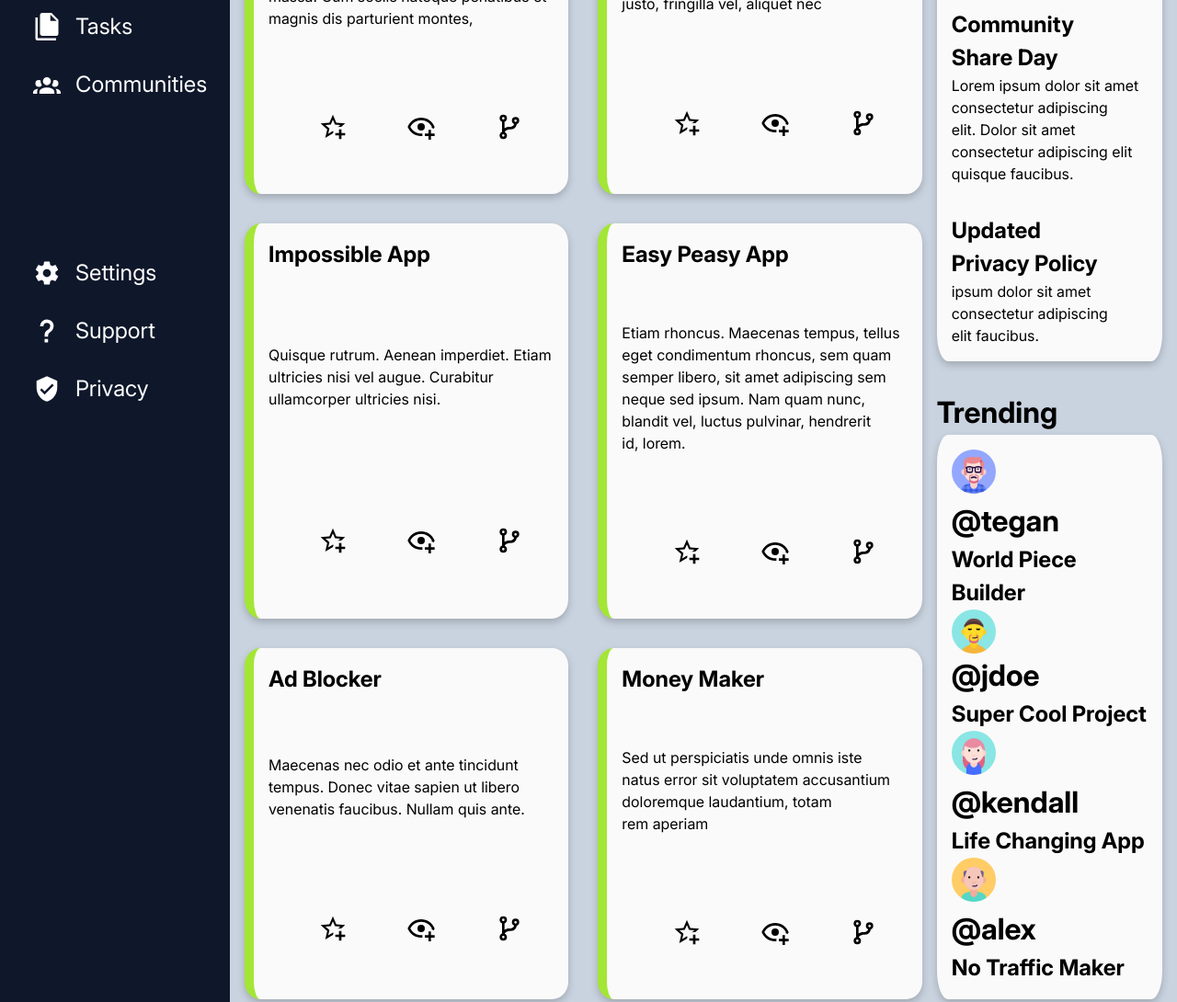
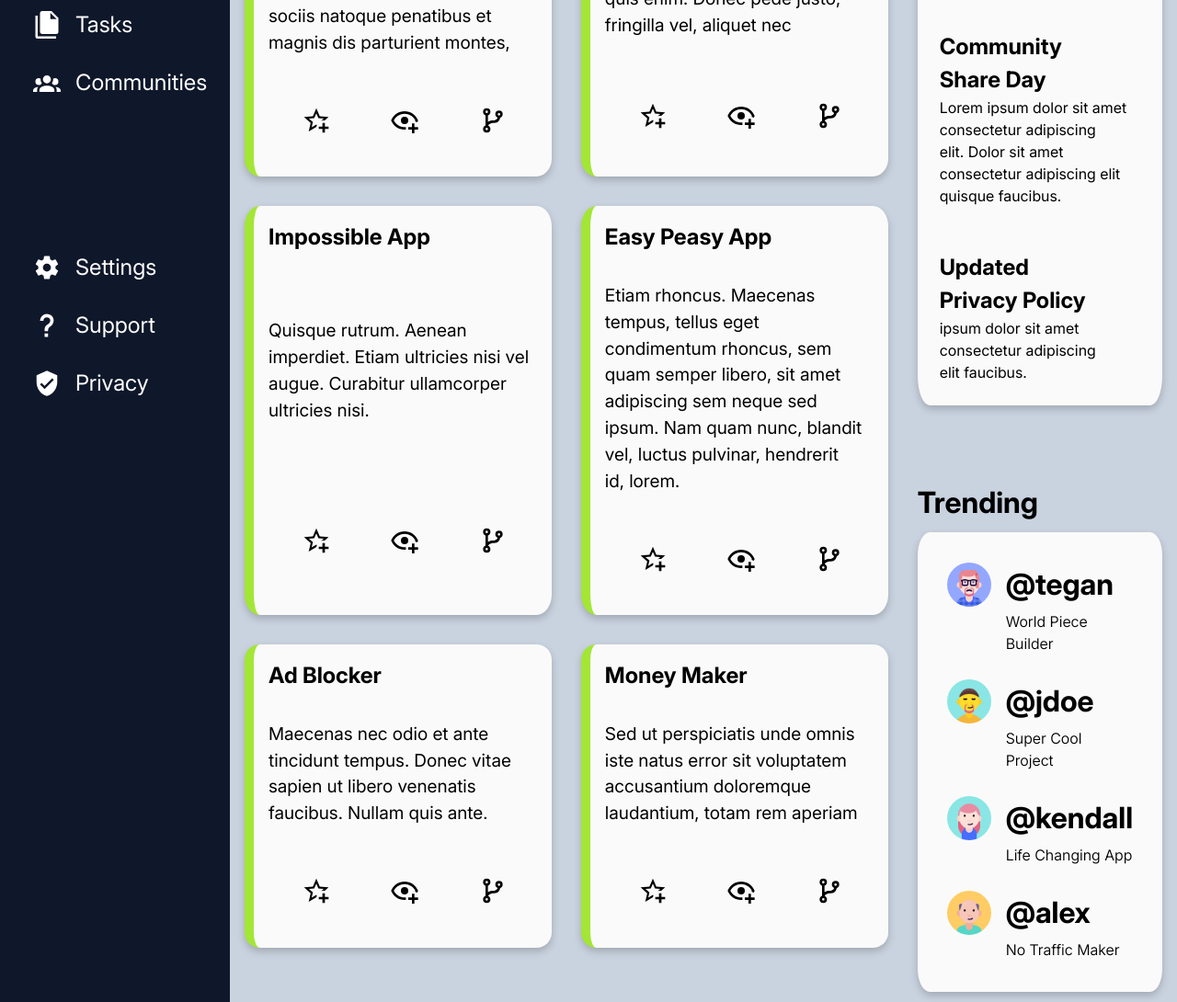
Before and after one commit to aesco1/admin-dashboard, a plain HTML site: page index.html in a window 1280 px wide. Shown: the part 483-1573 px from the top of the page at 92% size. Drawn offline with Linux system fonts and the light colour scheme.

Commit message:
Finish trending and announcements section

```diff
--- a/index.html
+++ b/index.html
@@ -203,10 +203,11 @@
                     <h2 class="proj-name">World Piece Builder</h2>
                 </div>
 
-                <div class="t-card"></div>
+                <div class="t-card">
                     <img src="/imgs/main.png" class="main-avatar">
                     <h1 class="address">@jdoe</h1>
                     <h2 class="proj-name">Super Cool Project</h2>
+                </div>
 
                 <div class="t-card">
                     <img src="/imgs/avatar (2).png" alt="" class="main-avatar">
--- a/styles.css
+++ b/styles.css
@@ -330,7 +330,7 @@ p {
   display: grid;
   grid-template-columns: 4fr 1fr;
   grid-template-rows: auto auto 1fr;
-  column-gap: 1rem;
+  column-gap: 2rem;
   row-gap: 1rem;
 }
 
@@ -351,6 +351,10 @@ p {
   font-size: 1.5rem;
 }
 
+.card > p{
+  font-size: 1.2rem;
+}
+
 .project-container{
   grid-row: 1 / 4;
   display: grid;
@@ -358,6 +362,7 @@ p {
   grid-template-rows: 2rem repeat(3, auto);
   gap: 2rem;
   align-items: stretch;
+  margin-bottom: 3rem;
 }
 
 .proj-Header{
@@ -394,7 +399,8 @@ p {
 /*Announcements section */
 .announce-container{
   padding-top: .5rem;
-  grid-row: 1 / 3;
+  grid-row: 1 / 2;
+  margin-bottom: 4.1rem;
 }
 
 .announce-container > h1{
@@ -413,32 +419,58 @@ p {
 }
 
 .a-card{
-  padding: 1rem;
+  padding: 1.5rem;
 }
 
 
 /*Trending Section*/
+
 .trending-container{
   grid-column: 2 / 3;
-  grid-row: 3 / 4;
+  grid-row: 2 / 4;
   display: grid;
   grid-template-columns: 1fr;
-  justify-content: center;
-  align-items: stretch;
-  gap: 0;
+  gap: 0.5rem;
+  align-content: start;
+  min-height: 500px;
 }
 
 .t-cards{
   display: grid;
   grid-template-columns: 1fr;
-  justify-content: center;
-  align-items: start;
+  gap: 1.5rem;
   background-color: var(--card-bg-color);
-  padding: 1rem;
+  padding: 2rem;
   border-radius: 5%;
   box-shadow: 0px 4px 8px rgba(0, 0, 0, 0.2);
+  min-height: 500px;
 }
 
 .trending-container > h1 {
-  margin-top: 1rem;
+  margin: 0;
 }
+
+.t-card{
+  display: grid;
+  grid-template-columns: auto 1fr;
+  column-gap: 1rem;
+  align-items: center;
+}
+
+.proj-name{
+  grid-column: 2 / 3;
+}
+
+.t-card > h2{
+  font-size: 1rem;
+  font-weight: 350;
+}
+
+.address {
+  font-size: 2rem;
+}
+
+.proj-name{
+  font-size: 1rem;
+  margin: 0;
+}
```
